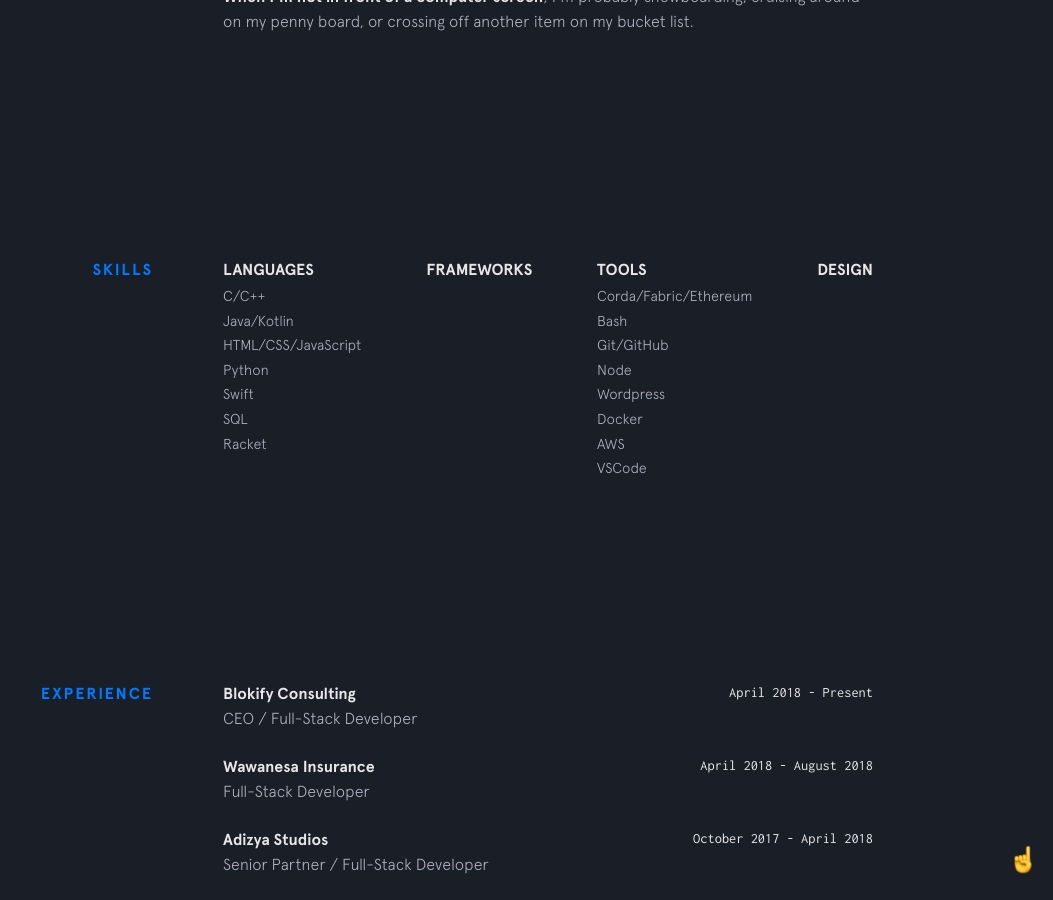
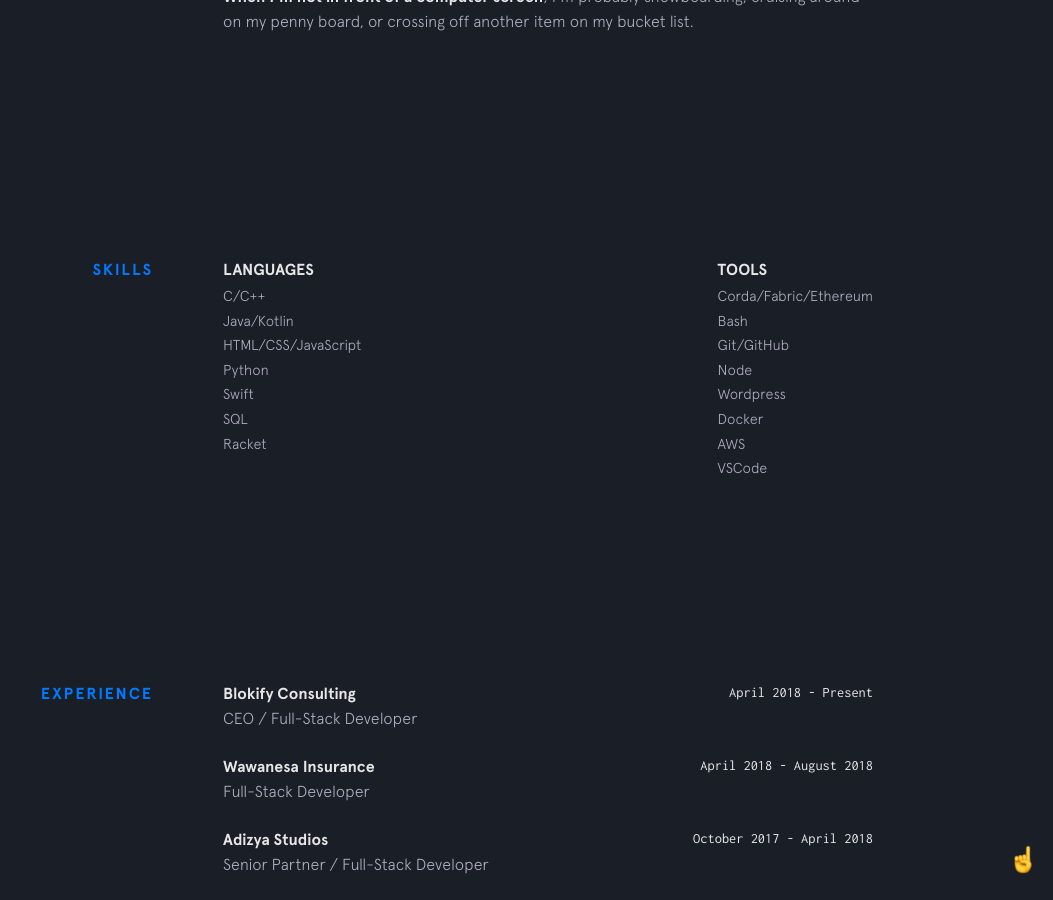
Before and after one commit to PronoyC/pronoyc.github.io, a Jekyll site: the page built from index.html, in a window 1280 px wide and 900 px high, scrolled down 1237 px. Shown: the whole window, without its empty margins (227-1280 px from the left). Built offline with Jekyll 4.4.1, drawn with Linux system fonts in a browser that asks for light colours; nearby versions of some CDN libraries.

Commit message:
Update skills.html

```diff
--- a/_includes/skills.html
+++ b/_includes/skills.html
@@ -12,14 +12,6 @@
         </ul>
       </div>
       <div class="skillz__category">
-        <div class="skillz__category__label">Frameworks</div>
-        <ul>
-          {% for framework in site.data.skills.frameworks %}
-          <li class="skillz__category__item">{{framework.item}}</li>
-          {% endfor %}
-        </ul>
-      </div>
-      <div class="skillz__category">
         <div class="skillz__category__label">Tools</div>
         <ul>
           {% for tool in site.data.skills.tools %}
@@ -27,14 +19,6 @@
           {% endfor %}
         </ul>
       </div>
-      <div class="skillz__category">
-        <div class="skillz__category__label">Design</div>
-        <ul>
-          {% for thing in site.data.skills.design %}
-          <li class="skillz__category__item">{{thing.item}}</li>
-          {% endfor %}
-        </ul>
-      </div>
     </div>
   </div>
 </section>
```
